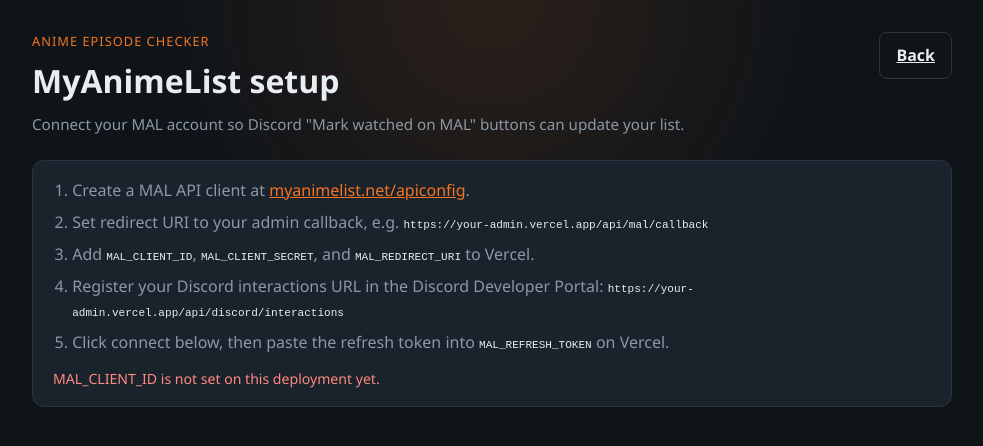
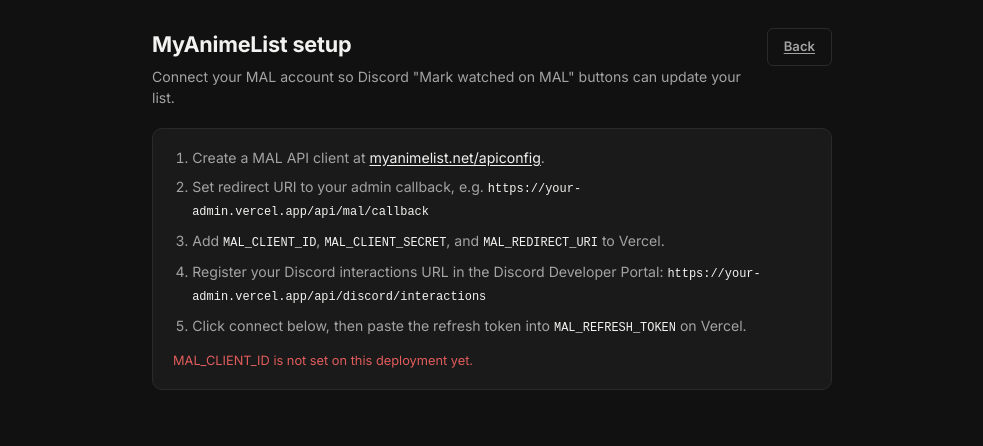
Before and after one commit to n9d0g/anime-ep-checker, a Next.js app in the folder admin/: page /mal in a window 1280 px wide. Shown: the top 446 px of the page, without its empty margins (148-1131 px from the left). Built offline with nearby package versions, Linux system fonts and the light colour scheme.

Commit message:
style: :lipstick: UI redesign

```diff
--- a/admin/app/globals.css
+++ b/admin/app/globals.css
@@ -1,18 +1,31 @@
 :root {
   color-scheme: dark;
-  --bg: #0f1419;
-  --panel: #1a222c;
-  --panel-raised: #212b36;
-  --border: #2a3542;
-  --text: #e8edf2;
-  --muted: #8b98a5;
-  --accent: #f47521;
-  --accent-hover: #ff8a3d;
-  --accent-soft: rgba(244, 117, 33, 0.14);
-  --danger: #e74c3c;
-  --success: #2ecc71;
-  --sticky-bar-h: 4.5rem;
-  font-family: 'Segoe UI', system-ui, sans-serif;
+
+  --bg: #111111;
+  --panel: #1a1a1a;
+  --panel-raised: #222222;
+  --input-bg: #1a1a1a;
+  --border: #2a2a2a;
+  --border-focus: #ffffff;
+  --text: #f2f2f0;
+  --text-secondary: #a3a3a3;
+  --muted: #737373;
+  --hint: #666666;
+  --accent: #f2f2f0;
+  --accent-hover: #ffffff;
+  --accent-text: #111111;
+  --danger: #e15c5c;
+  --danger-hover: rgba(225, 92, 92, 0.12);
+  --success: #3d9b63;
+  --provider-cr: #f47521;
+  --provider-nf: #e50914;
+  --provider-disney: #0051c3;
+  --container-width: 680px;
+  --radius: 10px;
+  --radius-sm: 6px;
+  --sticky-bar-h: 4rem;
+
+  font-family: var(--font-inter), 'Segoe UI', system-ui, -apple-system, sans-serif;
 }
 
 * {
@@ -23,9 +36,7 @@
 body {
   margin: 0;
   min-height: 100%;
-  background:
-    radial-gradient(circle at top, rgba(244, 117, 33, 0.12), transparent 40%),
-    var(--bg);
+  background: var(--bg);
   color: var(--text);
 }
 
@@ -34,7 +45,13 @@
 }
 
 a {
-  color: var(--accent);
+  color: var(--text);
+  text-decoration: underline;
+  text-underline-offset: 2px;
+}
+
+a:hover {
+  color: var(--accent-hover);
 }
 
 button,
@@ -48,10 +65,35 @@
   cursor: pointer;
 }
 
+h1 {
+  font-size: 1.35rem;
+  font-weight: 700;
+  color: var(--text);
+  letter-spacing: -0.01em;
+}
+
+h2 {
+  font-size: 1rem;
+  font-weight: 600;
+  color: var(--text);
+}
+
+h1,
+h2,
+h3 {
+  margin: 0;
+}
+
+.subtitle {
+  color: var(--text-secondary);
+  margin: 0.35rem 0 0;
+  font-size: 0.88rem;
+}
+
 .container {
-  width: min(920px, calc(100% - 2rem));
+  width: min(var(--container-width), calc(100% - 2.5rem));
   margin: 0 auto;
-  padding: 2rem 0 calc(var(--sticky-bar-h) + 2.5rem);
+  padding: 1.75rem 0 calc(var(--sticky-bar-h) + 2rem);
   overflow-x: clip;
 }
 
@@ -60,34 +102,13 @@
   justify-content: space-between;
   align-items: flex-start;
   gap: 1rem;
-  margin-bottom: 1.5rem;
-}
-
-.eyebrow {
-  color: var(--accent);
-  font-size: 0.8rem;
-  letter-spacing: 0.08em;
-  text-transform: uppercase;
-  margin: 0 0 0.35rem;
-}
-
-h1,
-h2,
-h3 {
-  margin: 0;
-  font-weight: 600;
-}
-
-.subtitle {
-  color: var(--muted);
-  margin: 0.5rem 0 0;
-  font-size: 0.95rem;
+  margin-bottom: 1.25rem;
 }
 
 .panel {
   background: var(--panel);
   border: 1px solid var(--border);
-  border-radius: 12px;
+  border-radius: var(--radius);
   padding: 1.1rem 1.25rem;
 }
 
@@ -96,81 +117,92 @@
   gap: 0.85rem;
 }
 
-.show-list {
-  display: grid;
-  gap: 0.75rem;
-}
-
-.show-card {
-  display: grid;
-  gap: 0;
+.show-list.panel {
   padding: 0;
   overflow: hidden;
 }
 
-.show-card-header {
+.show-row {
+  display: grid;
+}
+
+.show-row + .show-row {
+  border-top: 1px solid var(--border);
+}
+
+.show-row-header {
   display: flex;
-  align-items: flex-start;
+  align-items: center;
   justify-content: space-between;
   gap: 0.75rem;
   width: 100%;
-  padding: 1rem 1.1rem;
+  padding: 0.85rem 1.1rem;
   border: 0;
   background: transparent;
   color: inherit;
   text-align: left;
 }
 
-.show-card-header:hover {
-  background: rgba(255, 255, 255, 0.02);
+.show-row-header:hover {
+  background: var(--panel-raised);
 }
 
-.show-card-summary {
-  display: grid;
-  gap: 0.35rem;
-  min-width: 0;
+.show-row.expanded .show-row-header {
+  background: var(--panel-raised);
 }
 
-.show-card-title {
-  font-size: 1.05rem;
+.show-row-leading {
+  display: flex;
+  align-items: center;
+  gap: 0.65rem;
+  min-width: 0;
+  flex: 1;
+}
+
+.provider-dot {
+  flex-shrink: 0;
+  width: 8px;
+  height: 8px;
+  border-radius: 50%;
+}
+
+.provider-dot.provider-cr {
+  background: var(--provider-cr);
+}
+
+.provider-dot.provider-nf {
+  background: var(--provider-nf);
+}
+
+.provider-dot.provider-disney {
+  background: var(--provider-disney);
+}
+
+.show-row-title {
+  font-size: 0.92rem;
   font-weight: 600;
   white-space: nowrap;
   overflow: hidden;
   text-overflow: ellipsis;
 }
 
-.show-card-meta {
+.show-row-trailing {
   display: flex;
-  flex-wrap: wrap;
-  gap: 0.4rem;
   align-items: center;
-  color: var(--muted);
-  font-size: 0.85rem;
+  gap: 0.5rem;
+  flex-shrink: 0;
 }
 
-.chip {
-  display: inline-flex;
-  align-items: center;
-  padding: 0.15rem 0.55rem;
-  border-radius: 999px;
-  font-size: 0.75rem;
-  font-weight: 600;
-  letter-spacing: 0.02em;
-  background: var(--accent-soft);
-  color: var(--accent);
-  border: 1px solid rgba(244, 117, 33, 0.25);
-}
-
-.chip-muted {
-  background: rgba(139, 152, 165, 0.12);
-  color: var(--muted);
-  border-color: var(--border);
+.ep-count {
+  font-size: 0.82rem;
+  color: var(--text-secondary);
+  font-variant-numeric: tabular-nums;
 }
 
 .chevron {
   flex-shrink: 0;
   color: var(--muted);
-  font-size: 0.85rem;
+  font-size: 0.7rem;
   transition: transform 0.15s ease;
 }
 
@@ -178,10 +210,11 @@
   transform: rotate(180deg);
 }
 
-.show-card-body {
+.show-row-body {
   display: grid;
-  gap: 0.85rem;
+  gap: 14px;
   padding: 0 1.1rem 1.1rem;
+  background: var(--panel-raised);
   border-top: 1px solid var(--border);
   min-width: 0;
 }
@@ -194,13 +227,17 @@
 
 .field-row {
   display: grid;
-  gap: 0.85rem;
+  gap: 14px;
   min-width: 0;
 }
 
-label {
+label,
+.field > span[id] {
   color: var(--muted);
-  font-size: 0.88rem;
+  font-size: 0.72rem;
+  font-weight: 500;
+  letter-spacing: 0.06em;
+  text-transform: uppercase;
   overflow-wrap: anywhere;
 }
 
@@ -209,11 +246,14 @@
   width: 100%;
   max-width: 100%;
   min-width: 0;
-  padding: 0.7rem 0.85rem;
-  border-radius: 8px;
+  padding: 0.55rem 0.7rem;
+  border-radius: var(--radius-sm);
   border: 1px solid var(--border);
-  background: #111820;
+  background: var(--input-bg);
+  font-size: 0.88rem;
   color: var(--text);
+  outline: none;
+  transition: border-color 0.15s;
 }
 
 input[type='datetime-local'],
@@ -225,43 +265,41 @@
 
 input:focus,
 select:focus {
-  outline: 2px solid rgba(244, 117, 33, 0.35);
-  border-color: var(--accent);
+  border-color: var(--border-focus);
 }
 
 .segmented {
-  display: grid;
-  grid-template-columns: 1fr 1fr;
-  gap: 0.35rem;
-  padding: 0.25rem;
-  border-radius: 10px;
-  background: #111820;
+  display: flex;
+  border-radius: var(--radius-sm);
   border: 1px solid var(--border);
+  overflow: hidden;
 }
 
 .segmented button {
+  flex: 1;
+  padding: 0.45rem 0.75rem;
   border: 0;
-  border-radius: 8px;
-  padding: 0.6rem 0.75rem;
+  font-size: 0.8rem;
+  font-weight: 600;
+  cursor: pointer;
   background: transparent;
   color: var(--muted);
-  font-weight: 600;
-  font-size: 0.88rem;
+  transition: all 0.1s;
 }
 
 .segmented button.active {
   background: var(--accent);
-  color: #111;
+  color: var(--accent-text);
 }
 
 .segmented button:not(.active):hover {
   color: var(--text);
-  background: rgba(255, 255, 255, 0.04);
+  background: var(--panel-raised);
 }
 
 .disclosure {
   border: 1px solid var(--border);
-  border-radius: 10px;
+  border-radius: var(--radius-sm);
   background: var(--panel-raised);
   overflow: hidden;
 }
@@ -269,10 +307,10 @@
 .disclosure summary {
   list-style: none;
   cursor: pointer;
-  padding: 0.75rem 0.9rem;
+  padding: 0.65rem 0.8rem;
   color: var(--muted);
-  font-size: 0.9rem;
-  font-weight: 600;
+  font-size: 0.82rem;
+  font-weight: 500;
 }
 
 .disclosure summary::-webkit-details-marker {
@@ -291,8 +329,8 @@
 
 .disclosure-body {
   display: grid;
-  gap: 0.85rem;
-  padding: 0 0.9rem 0.9rem;
+  gap: 14px;
+  padding: 0 0.8rem 0.8rem;
   border-top: 1px solid var(--border);
   min-width: 0;
 }
@@ -300,16 +338,20 @@
 .actions {
   display: flex;
   flex-wrap: wrap;
+  justify-content: flex-end;
   gap: 0.75rem;
 }
 
 .btn {
   border: 0;
-  border-radius: 8px;
-  padding: 0.65rem 1rem;
+  border-radius: var(--radius-sm);
+  padding: 0.5rem 1rem;
+  font-size: 0.82rem;
+  font-weight: 600;
+  cursor: pointer;
+  transition: background 0.15s;
   background: var(--accent);
-  color: #111;
-  font-weight: 600;
+  color: var(--accent-text);
 }
 
 .btn:hover:not(:disabled) {
@@ -323,24 +365,25 @@
 
 .btn-secondary {
   background: transparent;
-  color: var(--text);
+  color: var(--text-secondary);
   border: 1px solid var(--border);
 }
 
 .btn-secondary:hover:not(:disabled) {
-  background: rgba(255, 255, 255, 0.04);
+  background: var(--panel-raised);
 }
 
 .btn-danger {
   background: transparent;
   color: var(--danger);
-  border: 1px solid rgba(231, 76, 60, 0.45);
-  padding: 0.45rem 0.75rem;
-  font-size: 0.85rem;
+  border: none;
+  padding: 0;
+  font-size: 0.78rem;
 }
 
 .btn-danger:hover:not(:disabled) {
-  background: rgba(231, 76, 60, 0.1);
+  text-decoration: underline;
+  background: transparent;
 }
 
 .sticky-bar {
@@ -350,14 +393,14 @@
   bottom: 0;
   z-index: 20;
   border-top: 1px solid var(--border);
-  background: rgba(15, 20, 25, 0.92);
+  background: rgba(17, 17, 17, 0.92);
   backdrop-filter: blur(10px);
   padding: 0.75rem max(1rem, env(safe-area-inset-right))
     calc(0.75rem + env(safe-area-inset-bottom)) max(1rem, env(safe-area-inset-left));
 }
 
 .sticky-bar-inner {
-  width: min(920px, 100%);
+  width: min(var(--container-width), 100%);
   margin: 0 auto;
   display: flex;
   flex-wrap: wrap;
@@ -374,13 +417,13 @@
 
 .status {
   min-height: 1.25rem;
-  color: var(--muted);
-  font-size: 0.88rem;
+  color: var(--text-secondary);
+  font-size: 0.8rem;
   margin: 0;
 }
 
 .status.error {
-  color: #ff8a80;
+  color: var(--danger);
 }
 
 .status.success {
@@ -391,7 +434,8 @@
   min-height: 100vh;
   display: grid;
   place-items: center;
-  padding: 1rem;
+  padding: 1.25rem;
+  background: var(--bg);
 }
 
 .login-card {
@@ -406,9 +450,12 @@
 
 .hint {
   margin: 0.2rem 0 0;
-  font-size: 0.82rem;
-  color: var(--muted);
+  font-size: 0.78rem;
+  color: var(--hint);
   line-height: 1.4;
+  text-transform: none;
+  letter-spacing: normal;
+  font-weight: 400;
 }
 
 .hint strong {
@@ -432,7 +479,8 @@
   padding-left: 1.2rem;
   display: grid;
   gap: 0.5rem;
-  color: var(--muted);
+  color: var(--text-secondary);
+  font-size: 0.88rem;
 }
 
 .setup-steps code {
--- a/admin/app/layout.tsx
+++ b/admin/app/layout.tsx
@@ -1,6 +1,12 @@
 import './globals.css'
+import { Inter } from 'next/font/google'
 import type { Metadata } from 'next'
 import type { ReactNode } from 'react'
+
+const inter = Inter({
+  subsets: ['latin'],
+  variable: '--font-inter',
+})
 
 export const metadata: Metadata = {
   title: 'Anime Episode Checker',
@@ -9,7 +15,7 @@
 
 export default function RootLayout({ children }: { children: ReactNode }) {
   return (
-    <html lang="en">
+    <html lang="en" className={inter.variable}>
       <body>{children}</body>
     </html>
   )
--- a/admin/app/mal/page.tsx
+++ b/admin/app/mal/page.tsx
@@ -7,7 +7,6 @@
     <main className="container">
       <header className="header">
         <div>
-          <p className="eyebrow">Anime Episode Checker</p>
           <h1>MyAnimeList setup</h1>
           <p className="subtitle">
             Connect your MAL account so Discord &quot;Mark watched on MAL&quot;
```
Also changed, not shown: admin/app/login/page.tsx (+1 -8 lines), admin/app/page.tsx (+37 -39 lines).
